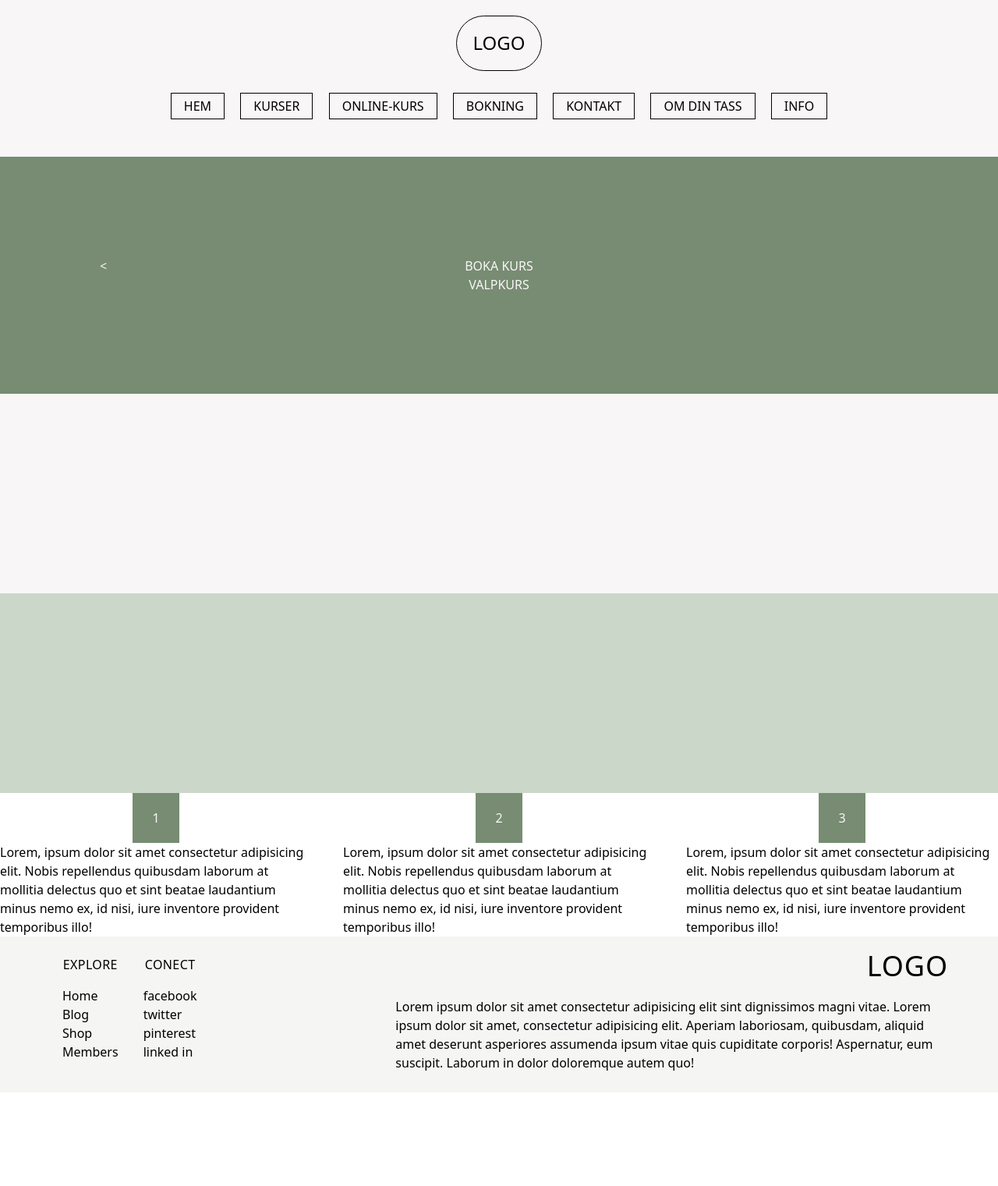
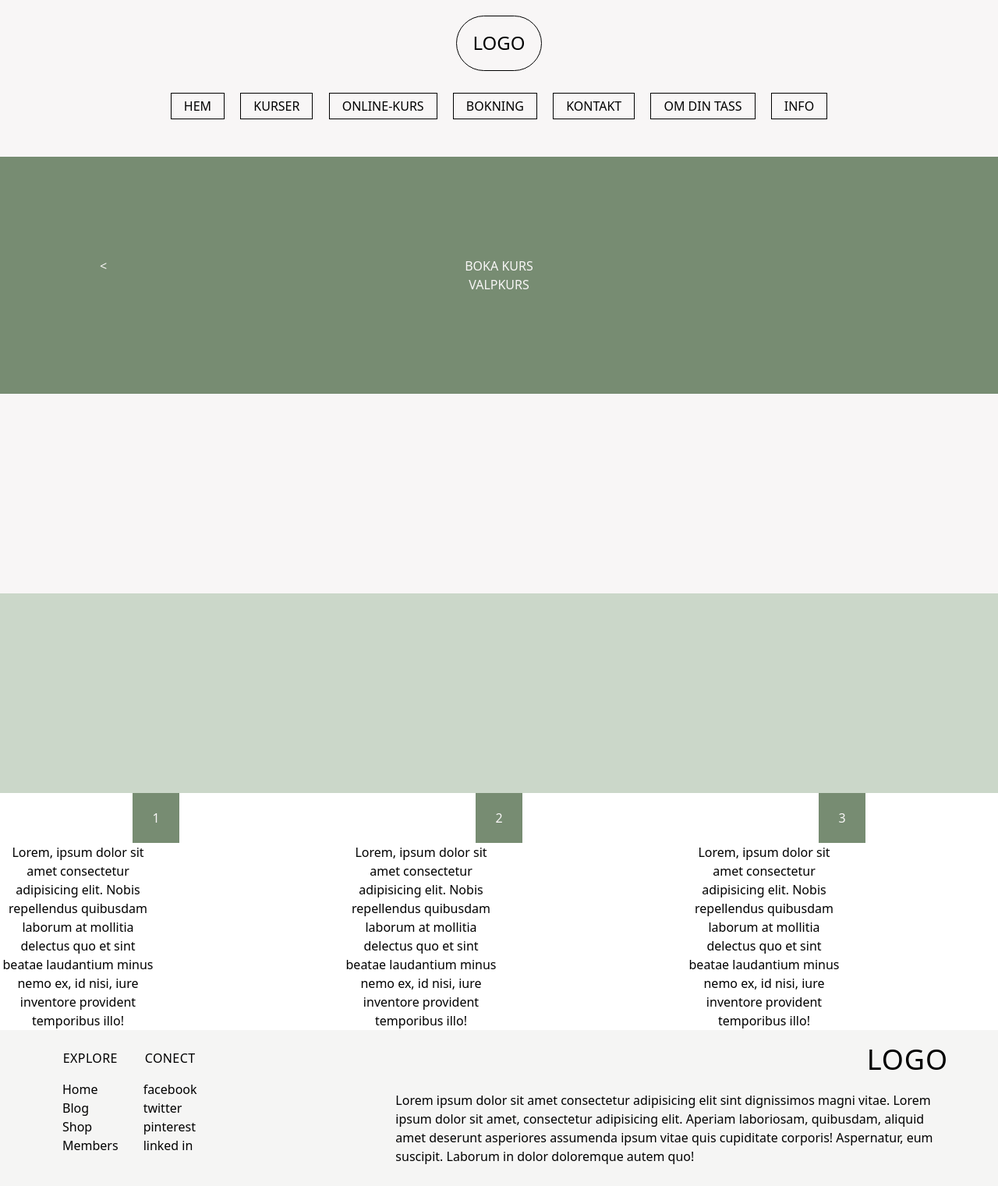
Before and after one commit to Maalinlarsson/din-tass-i-min, a Jekyll site: the page built from booking.html, in a window 1280 px wide. Shown: the whole page at 78% size. Built offline with Jekyll 4.4.1, drawn with Linux system fonts in a browser that asks for light colours; some web fonts are replaced; before the commit the page ends 1401 px from its top, so only the background shows below that.

Commit message:
Update booking.html

```diff
--- a/booking.html
+++ b/booking.html
@@ -54,8 +54,8 @@ seo:
       <span> {{ item.number }} </span>
     </div>
 
-    <div class="">
-      <p class=""> {{ item.description }} </p>
+    <div class="text-center">
+      <p class="max-w-50p"> {{ item.description }} </p>
     </div>
   </div>
   {% endfor %}
```
